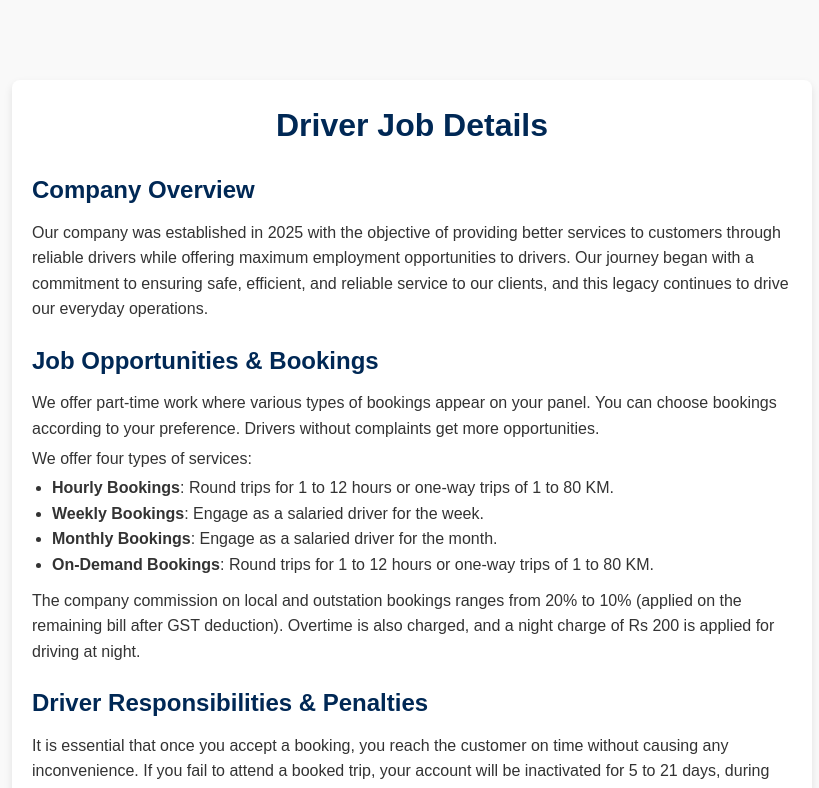
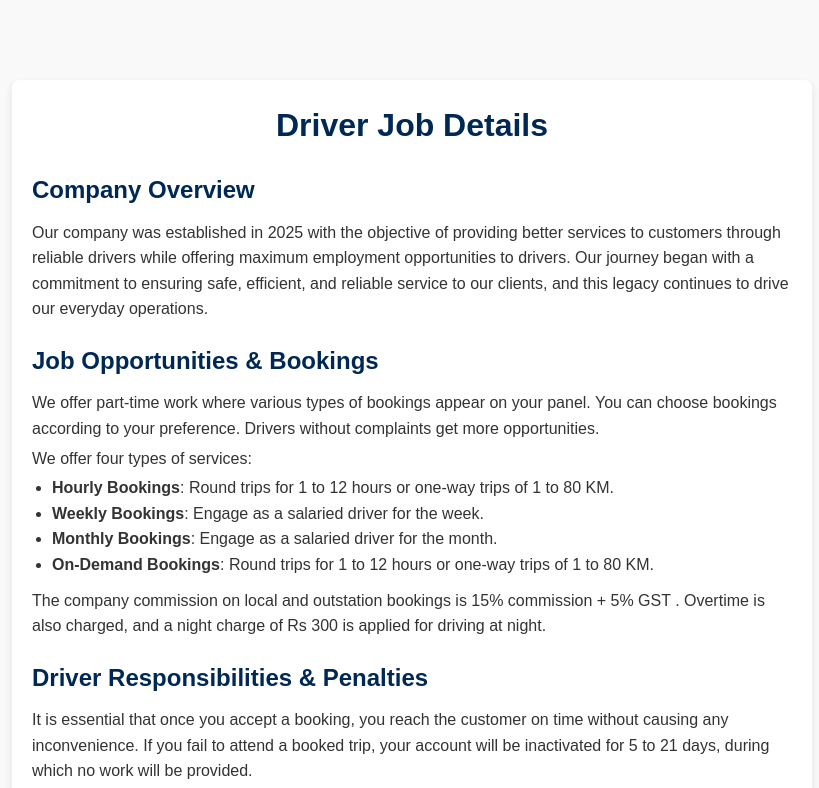
Before and after one commit to ayushmishra25/Tours-and-Travels, a React (Vite) app in the folder Frontend/: page /driverjobdetails in a window 1280 px wide. Shown: the top 788 px of the page, without its empty margins (228-1047 px from the left). Built offline with nearby package versions, Linux system fonts and the light colour scheme.

Commit message:
car type all of above,note in monthly, company commission on driver jobdetails

```diff
--- a/Frontend/src/pages/DriverDetailsUpload.jsx
+++ b/Frontend/src/pages/DriverDetailsUpload.jsx
@@ -162,6 +162,7 @@ const DriverDetailsUpload = () => {
             <option value="manual">Manual</option>
             <option value="automatic">Automatic</option>
             <option value="luxury">Luxury</option>
+            <option value="All of the above">All of the above</option>
           </select>
         </div>
 
--- a/Frontend/src/pages/DriverJobDetails.jsx
+++ b/Frontend/src/pages/DriverJobDetails.jsx
@@ -82,7 +82,7 @@ const DriverJobDetails = () => {
           <li><strong>On-Demand Bookings</strong>: Round trips for 1 to 12 hours or one-way trips of 1 to 80 KM.</li>
         </ul>
         <p>
-          The company commission on local and outstation bookings ranges from 20% to 10% (applied on the remaining bill after GST deduction). Overtime is also charged, and a night charge of Rs 200 is applied for driving at night.
+          The company commission on local and outstation bookings is 15% commission + 5% GST . Overtime is also charged, and a night charge of Rs 300 is applied for driving at night.
         </p>
       </section>
 
--- a/Frontend/src/pages/MonthlyDriver.jsx
+++ b/Frontend/src/pages/MonthlyDriver.jsx
@@ -229,6 +229,7 @@ const MonthlyDriver = () => {
             ₹ 4000 will be charged Annually for the monthly driver services.
             You may cancel your ride up to one hour before the scheduled start time without any charge. Cancellations made within one hour of service will incur a ₹100 fee.
             For long-distance travel, accommodation, food, and night stays, extra charges apply.
+            The mentioned amount is the starting price. Final charges may vary based on your specific requirements, preferences, and service duration.
             We understand that every requirement is unique, Once you submit your request, we will contact you soon to discuss the details.
             </p>
           </div>
```
